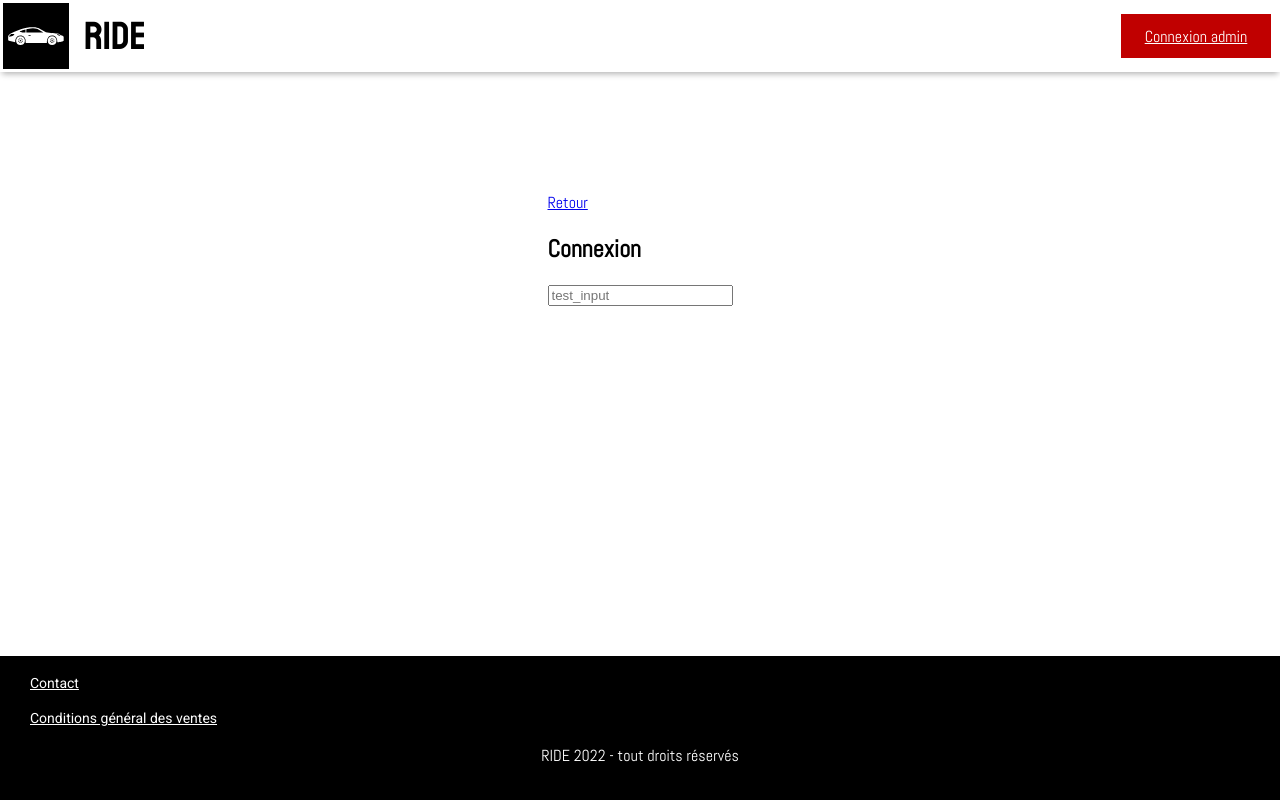
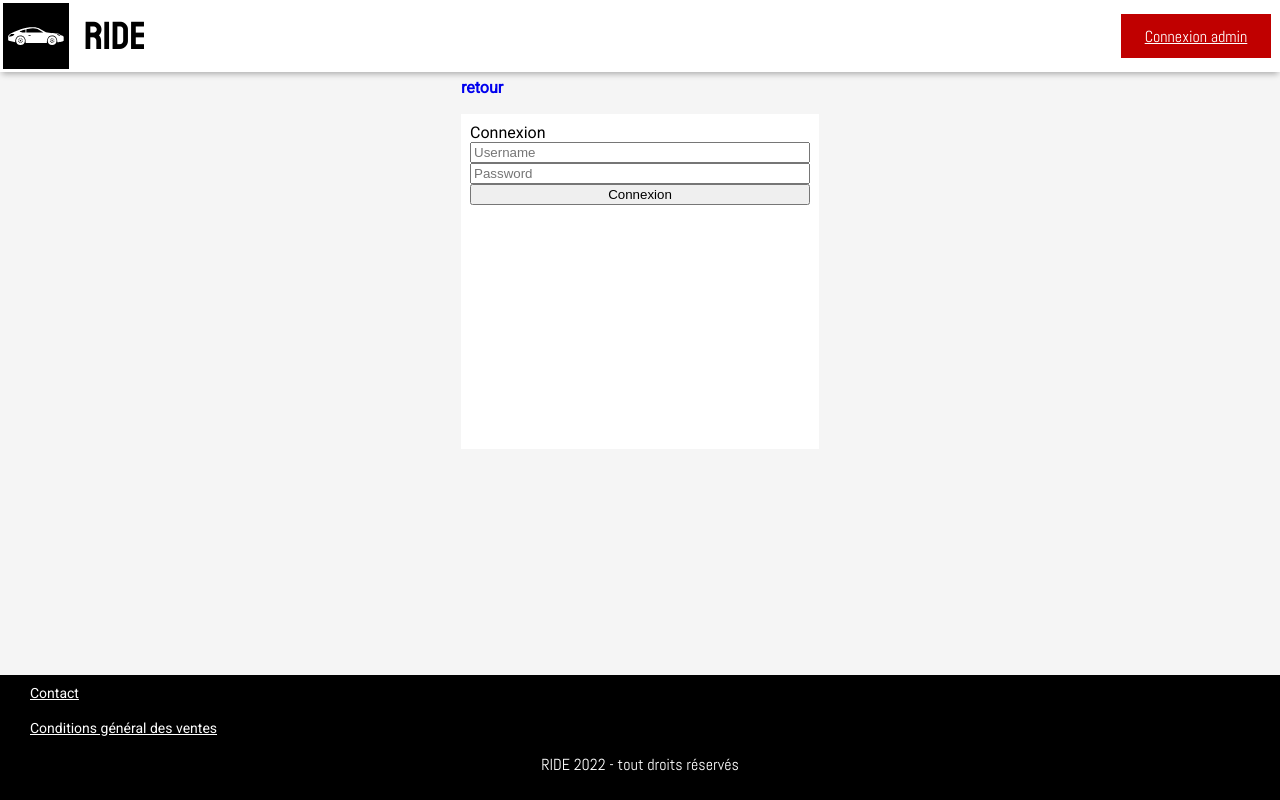
Before and after one commit to GB-Titi/Ynov_final_front_project, a Next.js app in the folder gamos_app/: page /login in a window 1280 px wide. Built offline with nearby package versions, Linux system fonts and the light colour scheme.

Commit message:
modif page connexion

```diff
--- a/gamos_app/components/FooterComponent.tsx
+++ b/gamos_app/components/FooterComponent.tsx
@@ -5,9 +5,9 @@ import Image from 'next/image'
 const FooterComponent: React.FC = () => {
     return (
         <footer className={styles.footer}>
-            <a className={styles.footer_link}>Contact</a>
-            <a className={styles.footer_link}>Conditions général des ventes</a>
-            <span className={styles.footer_span}>RIDE 2022 - tout droits réservés</span>
+            <a className={styles.link}>Contact</a>
+            <a className={styles.link}>Conditions général des ventes</a>
+            <span className={styles.span}>RIDE 2022 - tout droits réservés</span>
         </footer>
     );
   };
--- a/gamos_app/components/LoginFormComponent.tsx
+++ b/gamos_app/components/LoginFormComponent.tsx
@@ -4,10 +4,12 @@ import Link from 'next/link'
 const LoginFormComponent: React.FC = () => {
   return (
     <div className={styles.login_container}>
-        <Link href="/">Retour</Link>
+        <Link href="/" className={styles.backlink}>retour</Link>
         <form>
-            <h2>Connexion</h2>
-            <input placeholder="test_input"></input>
+            <span>Connexion</span>
+            <input placeholder="Username"></input>
+            <input placeholder="Password"></input>
+            <button>Connexion</button>
         </form>
     </div>
   );
--- a/gamos_app/styles/components/Footer.module.scss
+++ b/gamos_app/styles/components/Footer.module.scss
@@ -11,9 +11,8 @@
     left: 0;
     height: $footer-height;
     position: relative;
-  }
 
-  .footer_link{
+    .link{
       text-decoration: underline;
       cursor: pointer;
       width: max-content;
@@ -24,7 +23,7 @@
       font-family: $font-primary;
     }
 
-  .footer_span{
+    .span{
       width: max-content;
       margin: auto;
       font-family: $font-copyright;
@@ -33,3 +32,4 @@
       font-weight: 400;
       margin: 13px auto 26px auto;
     }
+  }
--- a/gamos_app/styles/components/LoginForm.module.scss
+++ b/gamos_app/styles/components/LoginForm.module.scss
@@ -1,9 +1,34 @@
+@import "../variables.scss";
+
 .login_container{
-    padding: 15% 0 0 0;
-    width: max-content;
+    padding: 6% 0 0 0;
+    width: 358px;
     margin: auto;
+    height: max-content;
+
+    .backlink{
+        font-family: $font-primary;
+        font-weight: 700;
+        font-size: 16px;
+        line-height: 20px;
+        text-decoration: none;
+    }
+
+    form{
+        background-color: white;
+        height: 317px;
+        padding: 9px;
+        font-family: $font-primary;
+        display: flex;
+        flex-direction: column;
+        margin-top: 16px;
+    }
 }
 
 .container{
     height: 100vh;
+    background: #F5F5F5;
+    display: flex;
+    flex-direction: column;
+    align-content: center;
 }
--- a/gamos_app/styles/globals.scss
+++ b/gamos_app/styles/globals.scss
@@ -10,5 +10,6 @@ body {
 }
 
 main{
-    height: calc(100% - $footer-height);
+  height: 100vh;
+  min-height: calc(100% - $footer-height);
 }
```
Lines whose indentation alone changed are shown as unchanged.
